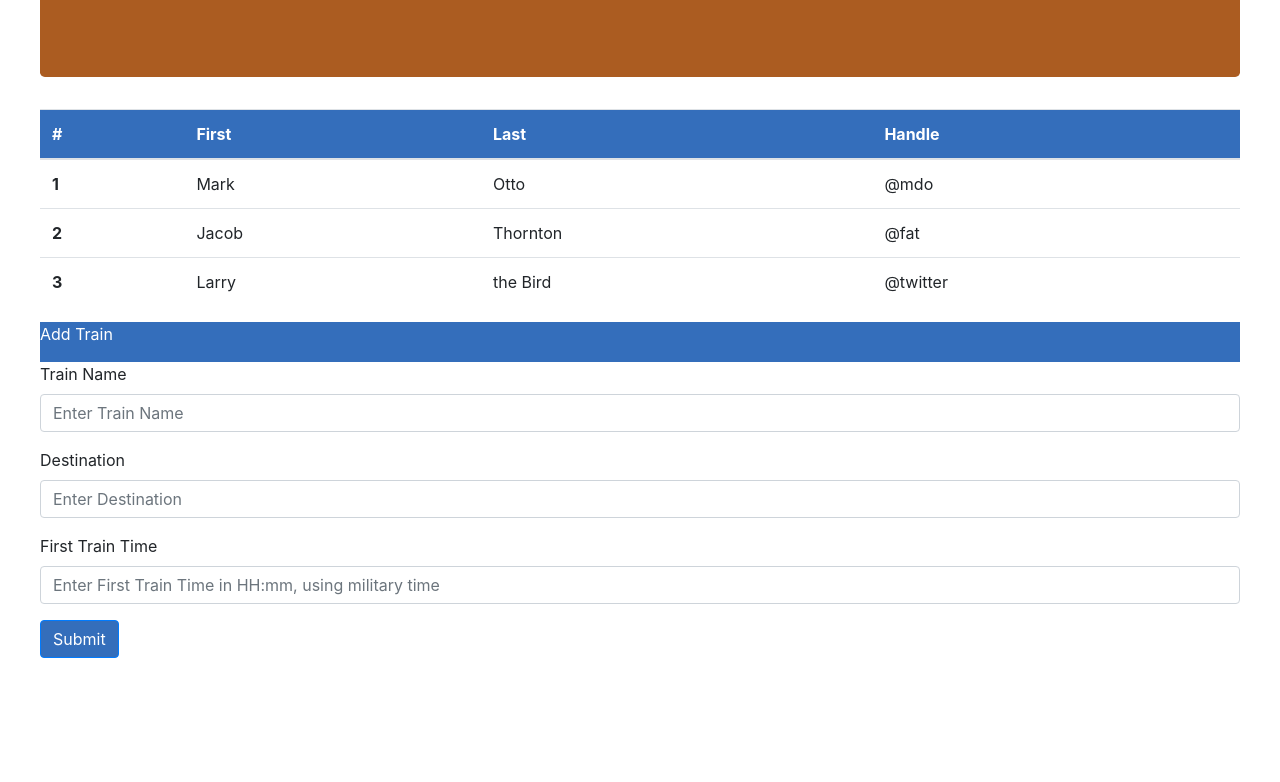
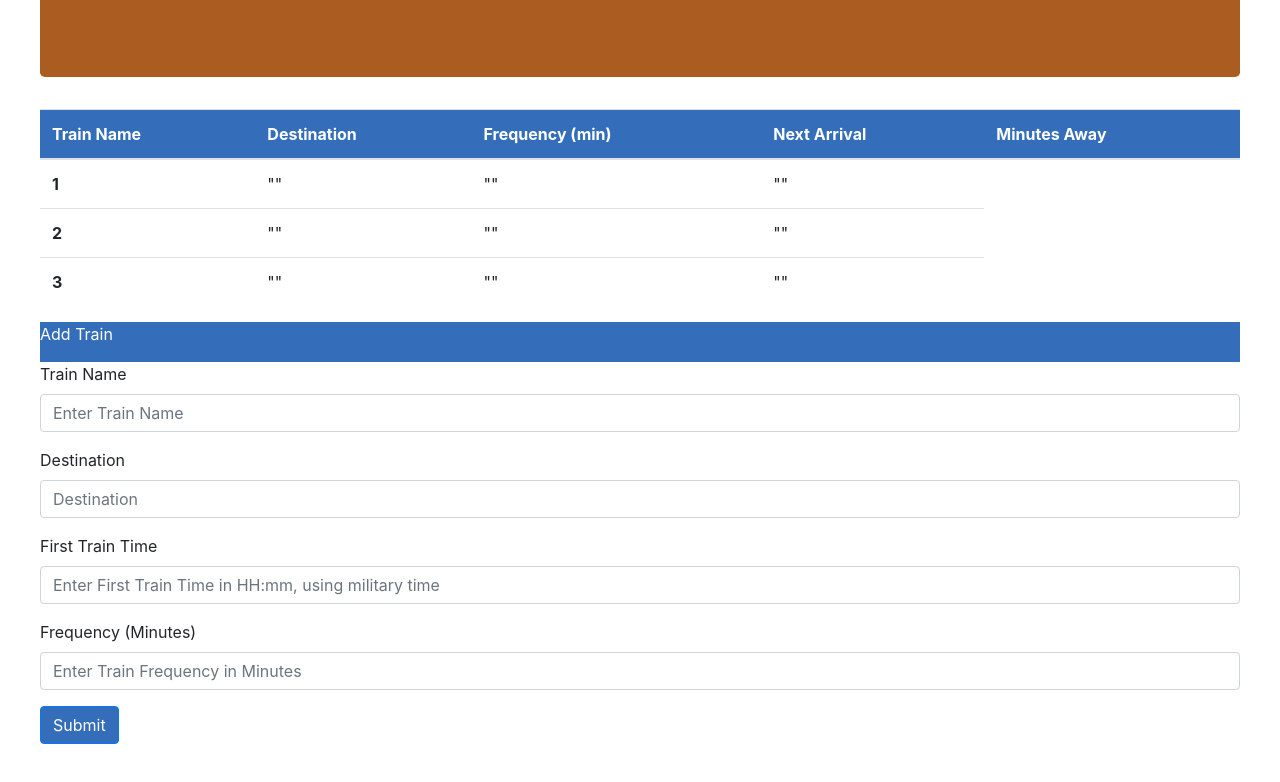
Before and after one commit to khzooming/TrainActivity, a plain HTML site: page index.html in a window 1280 px wide. Shown: the part 166-948 px from the top of the page. Before the commit the page ends 824 px from the top, so only its background shows below. Drawn offline with nearby package versions, Linux system fonts and the light colour scheme.

Commit message:
hw update

```diff
--- a/index.html
+++ b/index.html
@@ -46,30 +46,31 @@
         <table class="table">
             <thead id=tableHead>
                 <tr>
-                    <th scope="col">#</th>
-                    <th scope="col">First</th>
-                    <th scope="col">Last</th>
-                    <th scope="col">Handle</th>
+                    <th scope="col-md-3">Train Name</th>
+                    <th scope="col-md-3">Destination</th>
+                    <th scope="col-md-2">Frequency (min)</th>
+                    <th scope="col-md-2">Next Arrival</th>
+                    <th scope="col-md-2">Minutes Away</th>
                 </tr>
             </thead>
             <tbody>
                 <tr>
                     <th scope="row">1</th>
-                    <td>Mark</td>
-                    <td>Otto</td>
-                    <td>@mdo</td>
+                    <td>""</td>
+                    <td>""</td>
+                    <td>""</td>
                 </tr>
                 <tr>
                     <th scope="row">2</th>
-                    <td>Jacob</td>
-                    <td>Thornton</td>
-                    <td>@fat</td>
+                    <td>""</td>
+                    <td>""</td>
+                    <td>""</td>
                 </tr>
                 <tr>
                     <th scope="row">3</th>
-                    <td>Larry</td>
-                    <td>the Bird</td>
-                    <td>@twitter</td>
+                    <td>""</td>
+                    <td>""</td>
+                    <td>""</td>
                 </tr>
             </tbody>
         </table>
@@ -86,19 +87,24 @@
             </div>
             <div class="form-group">
                 <label for="Destination">Destination</label>
-                <input type="password" class="form-control" id="destination" placeholder="Enter Destination">
+                <input type="text" class="form-control" id="Destination" placeholder="Destination">
             </div>
             <div class="form-group">
-                    <label for="firstTrain">First Train Time</label>
-                    <input type="text" class="form-control" id="firstTrainTime" placeholder="Enter First Train Time in HH:mm, using military time">
-                </div>
+                <label for="firstTrain">First Train Time</label>
+                <input type="text" class="form-control" id="firstTrainTime"
+                    placeholder="Enter First Train Time in HH:mm, using military time">
+            </div>
+            <div class="form-group">
+                <label for="firstTrain">Frequency (Minutes)</label>
+                <input type="text" class="form-control" id="frequency" placeholder="Enter Train Frequency in Minutes">
+            </div>
 
             <button type="submit" class="btn btn-primary" id="submitBtn">Submit</button>
         </form>
 
 
-
     </div>
+    <br></br>
 
 
     <!-- JS script -->
```
Also changed, not shown: assets/train.js (+28 -0 lines).
